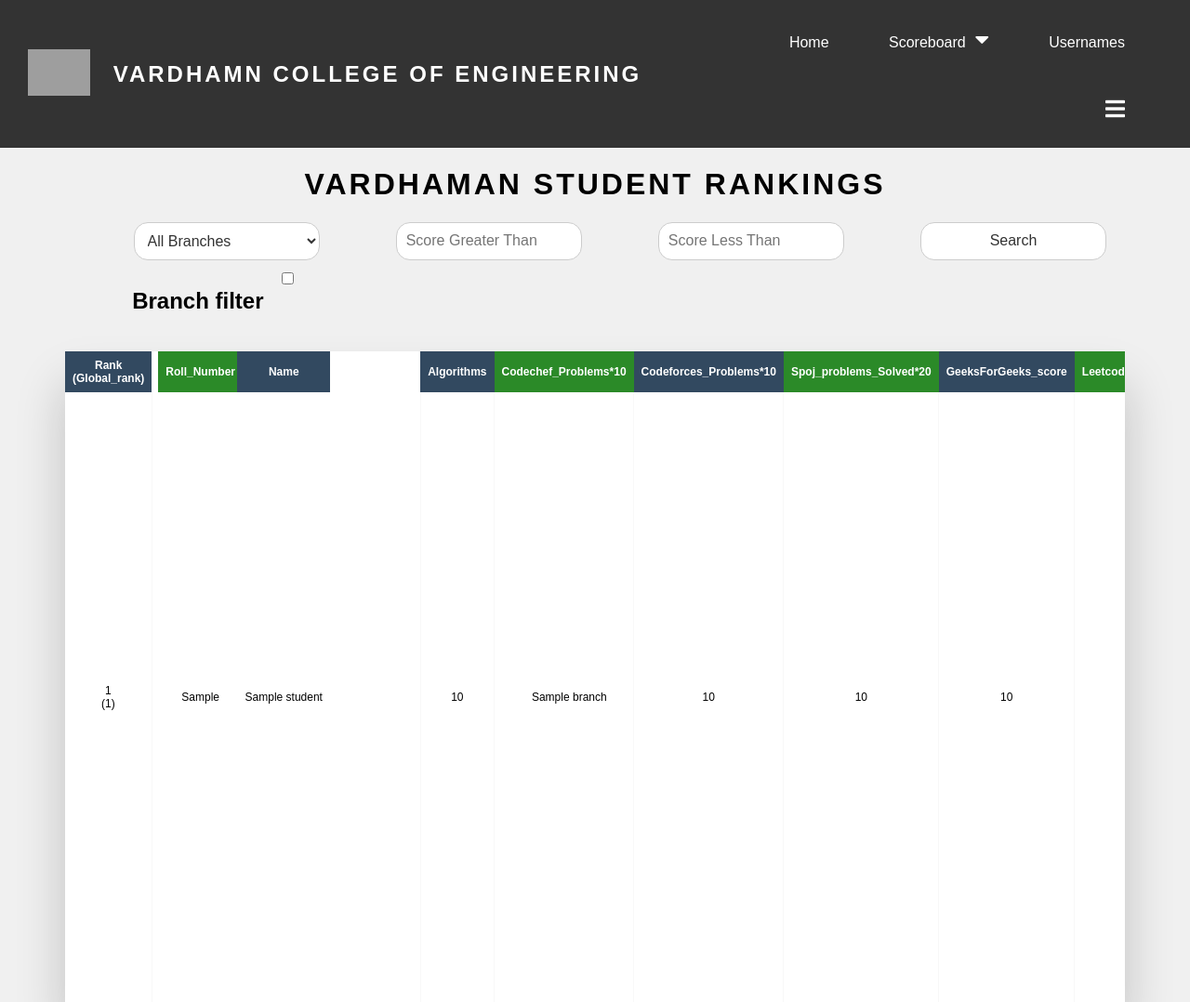
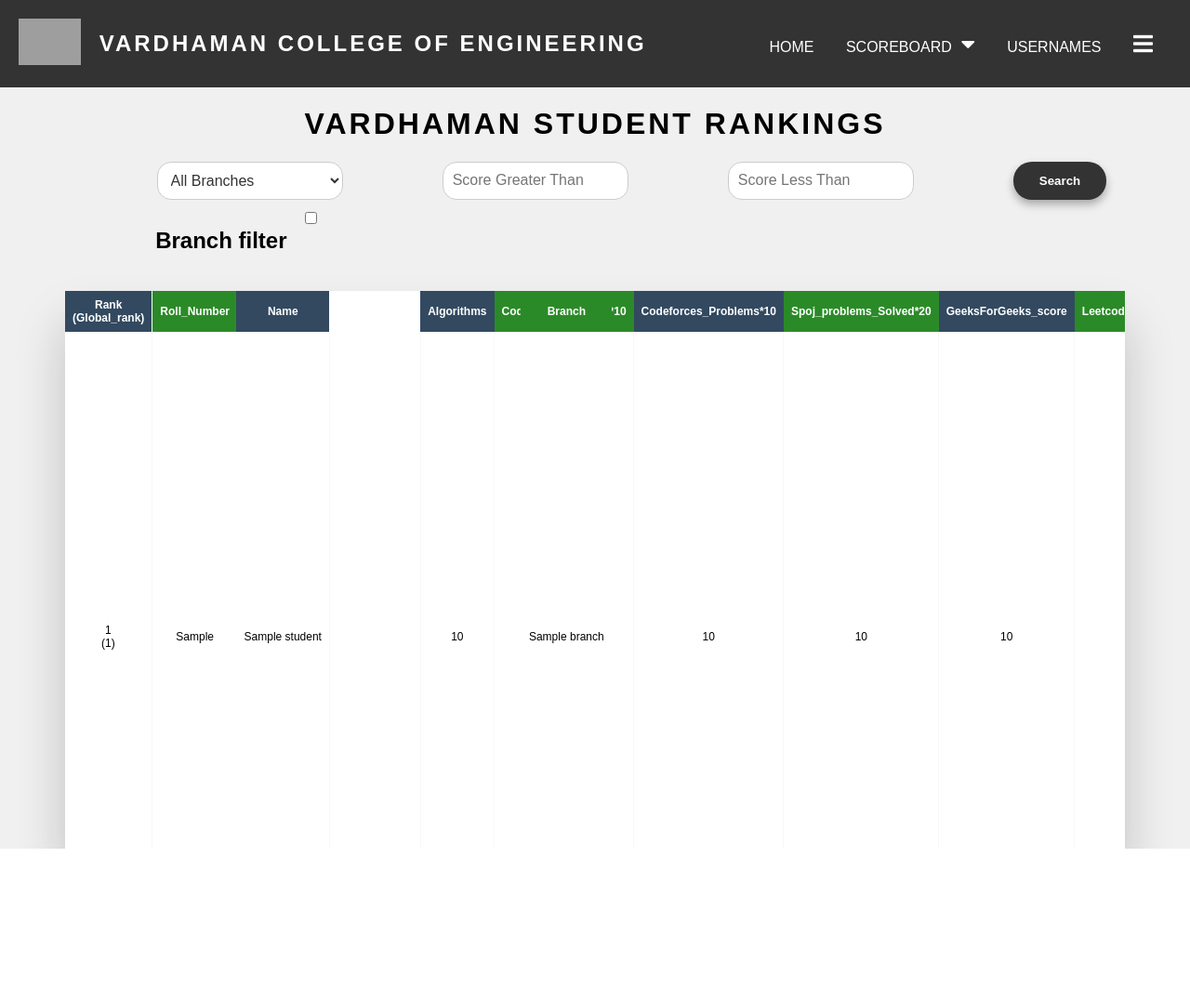
Before and after one commit to SSSM22/test, a Django app: template templates/report.html in a window 1280 px wide. Shown: the whole page at 93% size. After the commit the page ends 913 px from the top, so only its background shows below. Run offline with Django 4.2, Linux system fonts and the light colour scheme; the template is opened without the code that fills it: most values are stand-ins (such as "Sample title", 1, 10 or a date in 2020); grey boxes are pictures that could not be loaded.

Commit message:
css changes

```diff
--- a/static/css/report.css
+++ b/static/css/report.css
@@ -9,109 +9,129 @@ body {
   }
 
   h1{
-    text-decoration: #fff!important;
+    text-decoration: #fff;
     text-transform: uppercase;
     letter-spacing: 3px;
+
+  }
+
+  .submit-button{
+    color: #fff;
+    font-weight: bold;
+    background-color: #333;
+    box-shadow: 0px 5px 10px rgba( 0, 0, 0, 0.3 );
+    border: 2px;
+    border-radius: 20px;
+    width: 100px;
+    cursor: pointer;
+
   }
 
 /*Navigation Bar*/
 
 
 .navigationbar {
-    display: grid !important;
-    grid-template-columns: auto auto 1fr !important; /* Columns for logo, company name, and nav links */
-    align-items: center !important; /* Align items vertically */
-    padding: 10px !important;
-    background-color: #333 !important;
-    color: white!important;
+  display: grid;
+  grid-template-columns: auto auto 1fr; /* Columns for logo, company name, and nav links */
+  align-items: center; /* Align items vertically */
+  padding: 10px;
+  background-color: #333;
+  color: white;
 
   }
 
   .logo-image img {
-    height: 50px!important;
-    width: auto!important;
+    height: 50px;
+    width: auto;
   }
 
   .college-name h1 {
-    margin: 0!important;
+    margin: 0;
   }
 
-  a.logo{
-    padding-right: 5px!important;
+  .logo{
+    padding-right: 5px;
   }
-  a {
-    display: inline-block!important;
-    padding: 20px!important;
-    text-decoration: none!important;
-    color: white!important;
+  .navigationbar a {
+    display: inline-block;
+    padding: 10px;
+    text-decoration: none;
+    color: white;
   }
 
   a:hover {
-    text-decoration: none!important;
+    text-decoration: none;
   }
 
   .navigation-items {
-    list-style-type: none!important;
-    margin: 0!important;
-    padding: 0!important;
-    text-align: right!important; /* Align navigation links to the right */
-    grid-column: 3!important;
-    margin-right: 40px!important; /* Set navigation links to span the third column */
+    list-style-type: none;
+    margin: 0;
+    padding: 0;
+    text-align: right; /* Align navigation links to the right */
+    grid-column: 3;
+    margin-right: 20px; /* Set navigation links to span the third column */
   }
 
 
   .navigation-items li {
-    display: inline-block!important;
-    margin-left: 20px!important; /* Adjust spacing between links */
+    display: inline-block;
+    margin-left: 10px; /* Adjust spacing between links */
   }
 
   .navigation-items li:first-child {
-    margin-left: 0!important; /* Remove left margin from the first link */
+    margin-left: 0; /* Remove left margin from the first link */
   }
 
   .navigation-items li a {
-    text-decoration: none!important;
-    color: white!important;
+    text-decoration: none;
+    color: white;
+    padding-top: 0px;
   }
 
   .navigation-items li a:hover {
-    opacity: 0.6!important;
+    opacity: 0.6;
   }
 
+
+
   .dropdown {
-    position: relative!important;
+    position: relative;
   }
 
+.navigation-items .dropdown-content a{
+  padding: 10px;
+}
+
   .dropdown-content {
-    display: none!important;
-    position: absolute!important;
-    background-color: #333!important;
-    min-width: 100px!important;
-    z-index: 1!important;
-    top: 100%!important; /* Position the dropdown below the menu item */
-    left: 0!important;
+    display: none;
+    position: absolute;
+    background-color: #333;
+    min-width: 100px;
+    z-index: 1;
+    top: 100%; /* Position the dropdown below the menu item */
+    left: 0;
   }
 
   .dropdown-content a {
-    color: white!important;
-    padding: 12px 16px!important;
-    display: block!important;
-    text-align: center!important;
-    text-decoration: none!important;
+    color: white;
+    padding: 12px 16px;
+    display: block;
+    text-align: center;
+    text-decoration: none;
   }
 
   .dropdown-content a:hover {
-    background-color: #555!important;
+    background-color: #555;
   }
 
   .dropdown:hover .dropdown-content {
-    display: block!important;
+    display: block;
   }
 
   .dropdown i {
-    display: block!important;
-    margin-top: 10px!important; /* Adjust margin as needed */
-    font-size: 24px!important; /* Adjust font size as needed */
+    display: block;
+    margin-top: 10px; /* Adjust margin as needed */
+    font-size: 24px; /* Adjust font size as needed */
   }
 
 
@@ -129,7 +149,7 @@ body {
   margin: 10px 70px 70px;
   box-shadow: 0px 35px 50px rgba( 0, 0, 0, 0.2 );
   overflow-x: auto;
-  max-height: 1000px;
+  max-height: 600px;
 }
 
 .tablebody {
@@ -182,21 +202,17 @@ body {
     background-color: white;
   }
 
-  .fixed-left-column {
-    left: 0;
-    z-index: 1;
-  }
 
   .fixed-column:nth-child(2) {
-    left: 100px; /* Adjust as needed */
+    left: 94px; /* Adjust as needed */
   }
 
   .fixed-column:nth-child(3) {
-    left: 185px; /* Adjust as needed */
+    left: 182px; /* Adjust as needed */
   }
 
   .fixed-column:nth-child(4) {
-    left: 493px; /* Adjust as needed */
+    left: 490px; /* Adjust as needed */
   }
 
   .fixed-headers th {
@@ -205,6 +221,8 @@ body {
     background-color: #f2f2f2; /* Optional: Add background color */
     z-index: 2; /* Ensure they stay above other elements */
   }
+
+
 
 
 /* Responsive */
--- a/templates/hod_panel.html
+++ b/templates/hod_panel.html
@@ -69,9 +69,12 @@
 
 
             <br>
+            <div class="footer">
+
             <input class="btn btn-primary  btn-block rounded-pill mt-4 custom-button" type="submit">
             <button class="btn btn-primary  btn-block rounded-pill mt-4 custom-button" onclick="window.location.href='/logout'" type="button">Logout</button>
-        </form>
+        </div>
+            </form>
 
 
 
--- a/templates/report.html
+++ b/templates/report.html
@@ -8,12 +8,8 @@
 
     <script type="text/javascript" src="{% static 'home/htmx.js' %}"></script>
 
-    <script>
-      document.body.addEventListener("htmx:configRequest", (event) => {
-        event.detail.headers["X-CSRFToken"] = "{{ csrf_token }}";
-      });
-    </script>
   </head>
+
   <body>
 
 
@@ -24,25 +20,24 @@
         <a href="/student_panel" class="logo"><img src="https://vardhaman.org/wp-content/uploads/2021/08/vardhamanlogo-1.png" alt="college Logo">
 
         </div>
-      <div class="logoname">
-        <h1>Vardhamn College of Engineering</h1>
+      <div class="college-name">
+        <h1>Vardhaman College of Engineering</h1>
       </div>
 
-    <ul class="navigation-items">
+    <ul class="navigation-items"  style="text-transform: uppercase;">
       <li><a href="/student_panel">Home</a></li>
 
       <li class="dropdown">
-        <a >Scoreboard<i class="fa fa-caret-down" style="display: inline !important; padding-left: 10px;" aria-hidden="true"></i></a>
-        <div class="dropdown-content">
+        <a>Scoreboard<i class="fa fa-caret-down" style="display: inline !important; padding-left: 10px;" aria-hidden="true"></i></a>
+        <div class="dropdown-content" style=" text-transform: capitalize;">
           <a href="/report">Department rankings</a>
           <a href="/overview">College rankings</a>
-          <a href="#"></a>
         </div>
       </li>
-      <li><a href="#">Usernames</a></li>
+      <li><a href="/usernames">Usernames</a></li>
       <li class="dropdown">
         <a href="#"><i class="fas fa-bars"></i></a>
-        <div class="dropdown-content">
+        <div class="dropdown-content" style="left: -25px; text-transform: capitalize;">
           <a href="https://discord.gg/jXUkmX7Tvf">Discord Group</a>
           <a href="/change_password">Change Password</a>
           <div class="dropdown-divider"></div>
@@ -78,7 +73,7 @@
 
           <input type="number" name="score_gt" placeholder="Score Greater Than" class="score"/>
           <input type="number" name="score_lt" placeholder="Score Less Than" class="score"/>
-          <input type="submit" value="Search" class="score"/>
+          <input type="submit" class="submit-button" value="Search" class="score"/>
         </form>
         <div style="margin: 10px; display: flex">
           {% if branch != None %}
--- a/templates/report_rows.html
+++ b/templates/report_rows.html
@@ -1,10 +1,10 @@
 <thead class="fixed-headers">
 <tr>
-  <th class="fixed-column fixed-left-column" scope="col">Rank<br />(Global_rank)</th>
-  <th class="fixed-column fixed-left-column" scope="col">Roll_Number</th>
-  <th class="fixed-column fixed-left-column" scope="col">Name</th>
-  <th class="fixed-column fixed-left-column" scope="col">Branch</th>
-  <th class="fixed-column fixed-left-column" scope="col">Algorithms</th>
+  <th class="fixed-column" style="z-index: 3;" scope="col">Rank<br />(Global_rank)</th>
+  <th class="fixed-column" style="z-index: 3;" scope="col">Roll_Number</th>
+  <th class="fixed-column" style="z-index: 3;" scope="col">Name</th>
+  <th class="fixed-column" style="z-index: 3;" scope="col">Branch</th>
+  <th class="fixed-column" scope="col">Algorithms</th>
   <th scope="col">Codechef_Problems*10</th>
   <th scope="col">Codeforces_Problems*10</th>
   <th scope="col">Spoj_problems_Solved*20</th>
@@ -18,10 +18,10 @@
 <tbody>
   <tb>
 <tr>
-  <td class="fixed-column fixed-left-column">{{forloop.counter}}<br />({{student.rank}})</td>
-  <td class="fixed-column fixed-left-column" class="roll">{{ student.roll_no.roll_no }}</td>
-  <td class="fixed-column fixed-left-column">{{ student.name}}</td>
-  <td class="fixed-column fixed-left-column">{{ student.branch}}</td>
+  <td class="fixed-column">{{forloop.counter}}<br />({{student.rank}})</td>
+  <td class="fixed-column" class="roll">{{ student.roll_no.roll_no }}</td>
+  <td class="fixed-column">{{ student.name}}</td>
+  <td class="fixed-column">{{ student.branch}}</td>
   <td>{{ student.roll_no.hackerrank_score }}</td>
 
   <td>{{ student.roll_no.codechef_score }}</td>
```
Also changed, not shown: static/css/hod_panel.css (+8 -0 lines), static/css/overview.css (+72 -62 lines), static/css/student_panel.css (+57 -19 lines), templates/over_view.html (+3 -4 lines).
